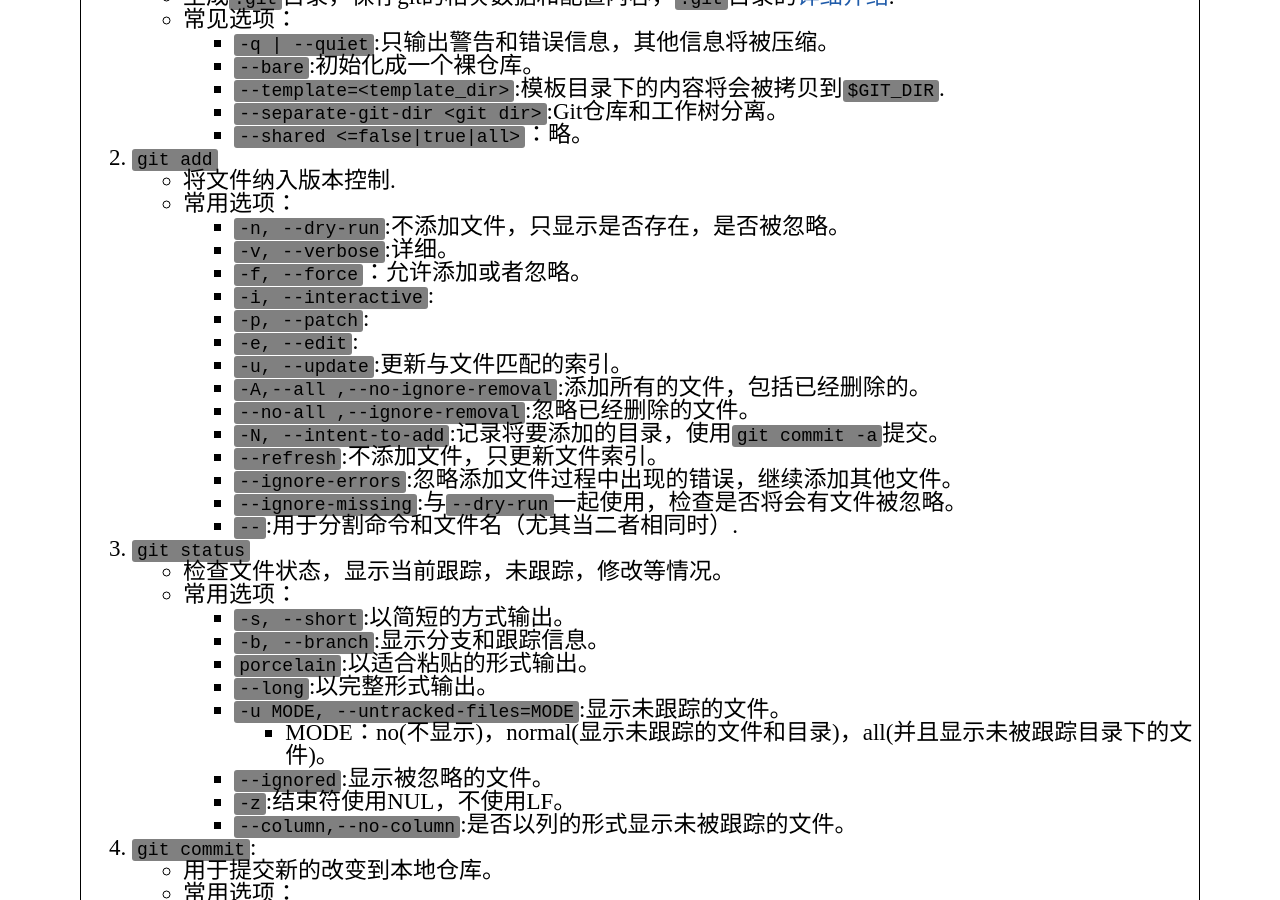
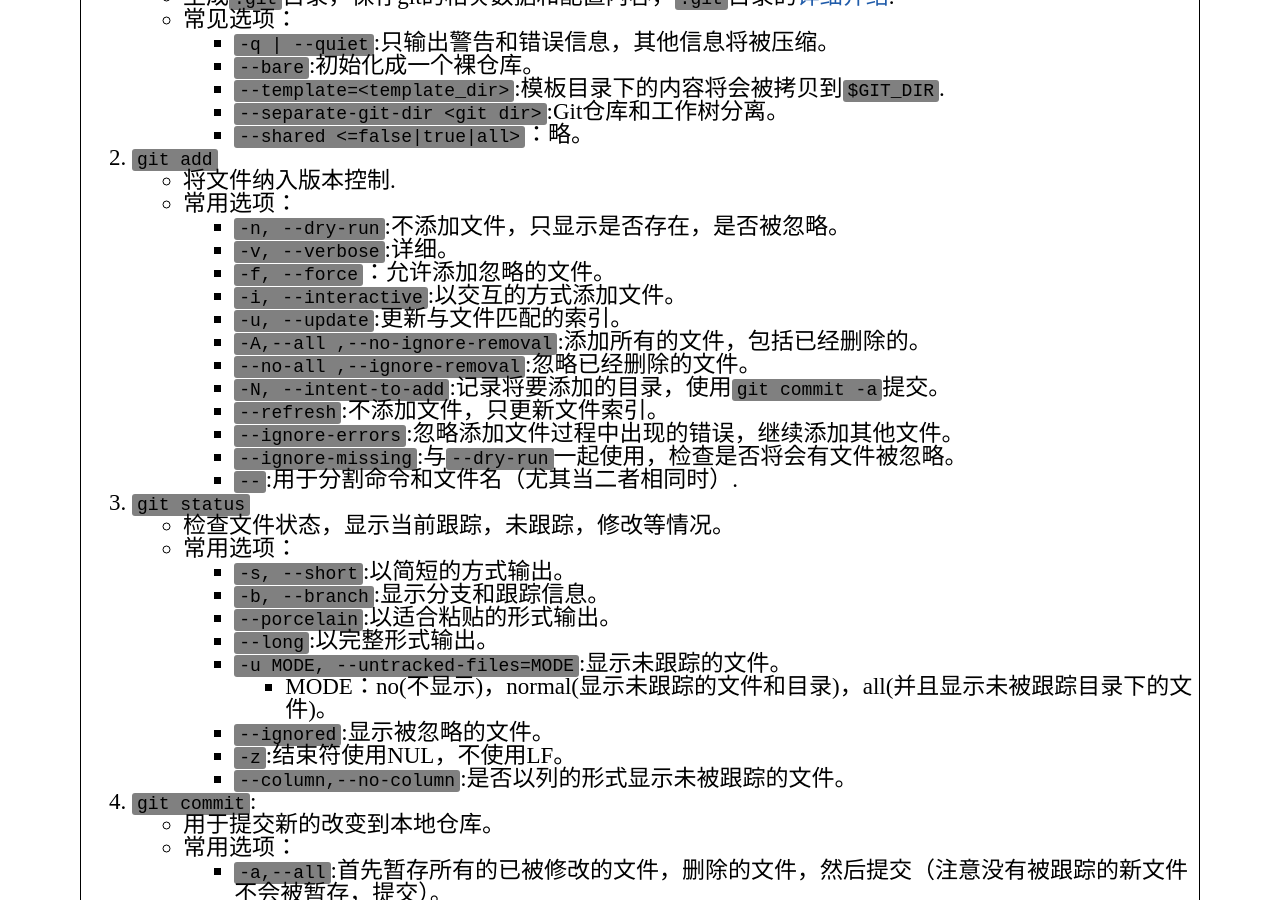
Before and after one commit to codeybs/blog, a Jekyll site: the page built from _posts/2014-09-16-Git简单使用.md, in a window 1280 px wide and 900 px high, scrolled down 1605 px. Built offline with Jekyll 4.4.1, drawn with Linux system fonts in a browser that asks for light colours; comment, search, counter and statistics services are not loaded.

Commit message:
2014-09-16-Git简单使用.md20140918_20:22:31

```diff
--- a/_posts/2014-09-16-Git简单使用.md
+++ b/_posts/2014-09-16-Git简单使用.md
@@ -87,10 +87,8 @@
    + 常用选项：
      + `-n, --dry-run`:不添加文件，只显示是否存在，是否被忽略。
      + `-v, --verbose`:详细。
-     + `-f, --force`：允许添加或者忽略。
-     + `-i, --interactive`:
-     + `-p, --patch`:
-     + `-e, --edit`:
+     + `-f, --force`：允许添加忽略的文件。
+     + `-i, --interactive`:以交互的方式添加文件。
      + `-u, --update`:更新与文件匹配的索引。
      + `-A,--all ,--no-ignore-removal`:添加所有的文件，包括已经删除的。
      + `--no-all ,--ignore-removal`:忽略已经删除的文件。
@@ -105,7 +103,7 @@
    + 常用选项：
      + `-s, --short`:以简短的方式输出。
      + `-b, --branch`:显示分支和跟踪信息。
-     + `porcelain`:以适合粘贴的形式输出。
+     + `--porcelain`:以适合粘贴的形式输出。
      + `--long`:以完整形式输出。
      + `-u MODE, --untracked-files=MODE`:显示未跟踪的文件。
        + MODE：no(不显示)，normal(显示未跟踪的文件和目录)，all(并且显示未被跟踪目录下的文件)。
```
